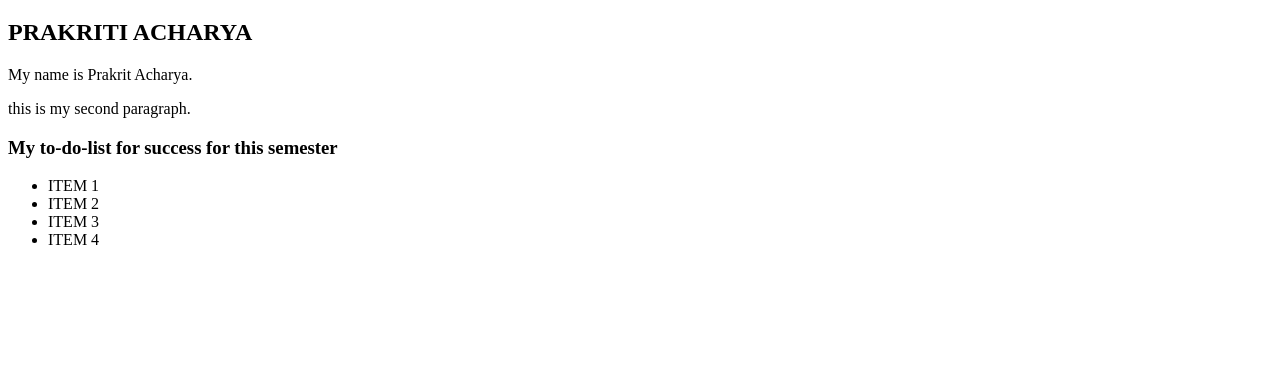
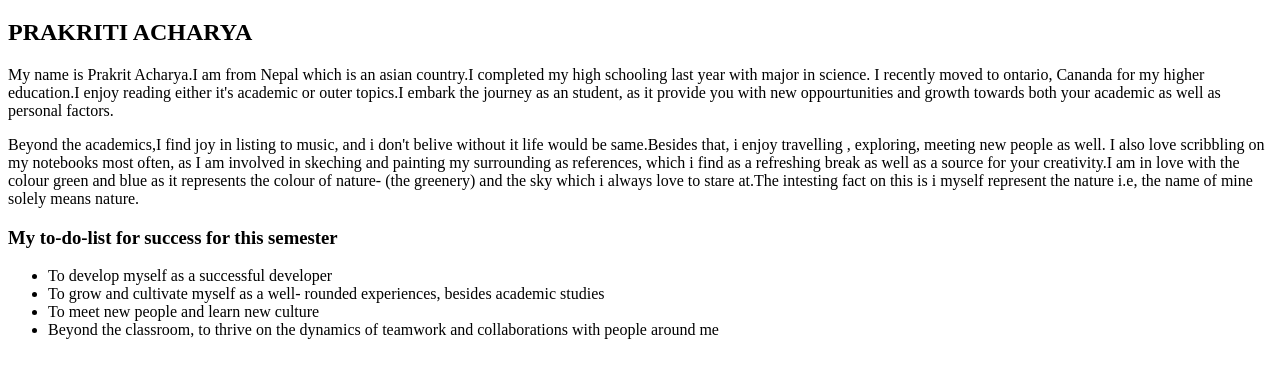
Before and after one commit to prakritiacharya/W24-COMP1002-Assignment, a plain HTML site: page lab 2.html in a window 1280 px wide. Shown: the part 61-438 px from the top of the page. Drawn offline with Linux system fonts and the light colour scheme.

Commit message:
My lab 2 assignment
This the actual assignment from me not the previous ones.

```diff
--- a/lab 2.html
+++ b/lab 2.html
@@ -8,14 +8,22 @@
 <body>
     <h1>About me</h1>
     <H2>PRAKRITI ACHARYA</H2>
-    <P>My name is Prakrit Acharya.</P>
-    <p>this is my second paragraph.</p>
+    <P>My name is Prakrit Acharya.I am from Nepal which is an asian country.I completed my high schooling last year with major in science.
+        I recently moved to ontario, Cananda for my higher education.I enjoy reading either it's academic or outer topics.I embark the journey
+        as an student, as it provide you with new oppourtunities and growth towards both your academic as well as personal factors.
+            </P>
+    <p>Beyond the academics,I find joy in listing to music, and i don't belive without it life would be same.Besides that, i enjoy travelling ,
+        exploring, meeting new people as well. I also love scribbling on my notebooks most often, as I am involved in skeching and painting my
+        surrounding as references, which i find as a refreshing break as well as a source for your creativity.I am in love with the colour green and blue
+        as it represents the colour of nature- (the greenery) and the sky which i always love to stare at.The intesting fact on this is i myself represent the nature i.e,
+        the name of mine  solely means nature.
+ </p>
     <h3> My to-do-list for success for this semester</h3>
     <ul>
-        <li>ITEM 1</li>
-        <li>ITEM 2</li>
-        <li>ITEM 3</li>
-        <li>ITEM 4</li>
+        <li>To develop myself as a successful developer</li>
+        <li>To grow and cultivate myself as a well- rounded experiences, besides academic studies</li>
+        <li>To meet new people and learn new culture</li>
+        <li>Beyond the classroom, to thrive on the dynamics of teamwork and collaborations with people around me</li>
     </ul>
 
 </body>
```
